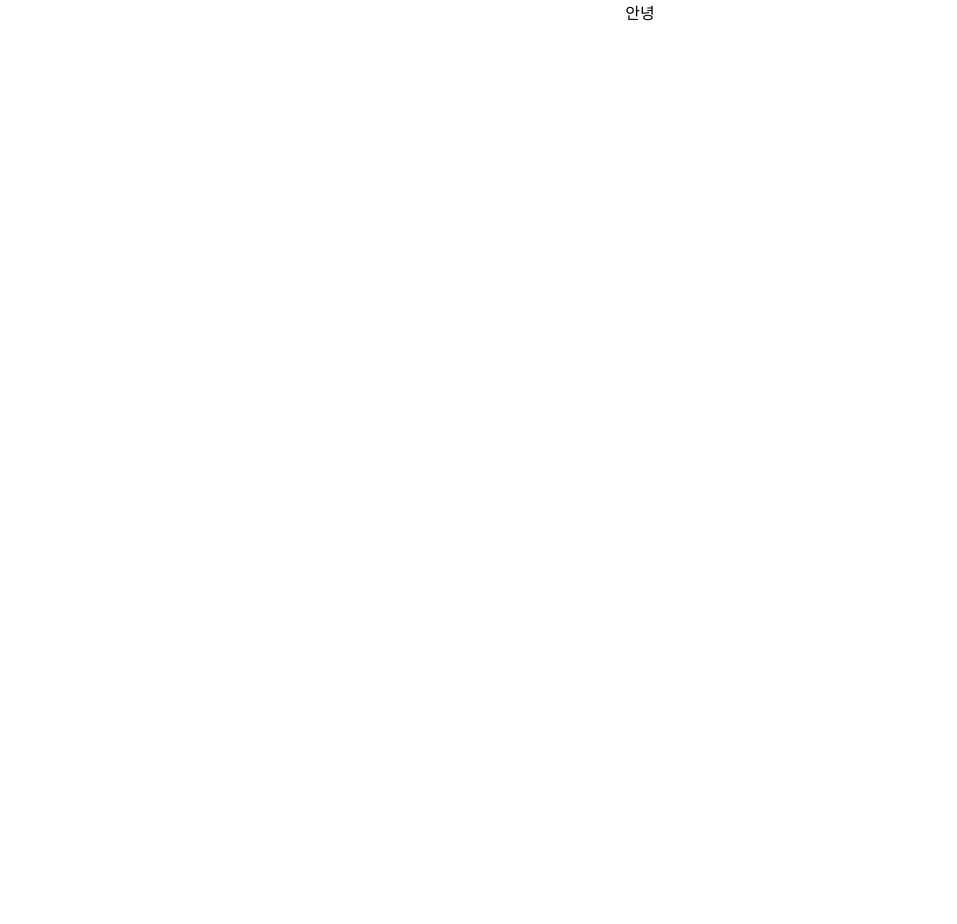
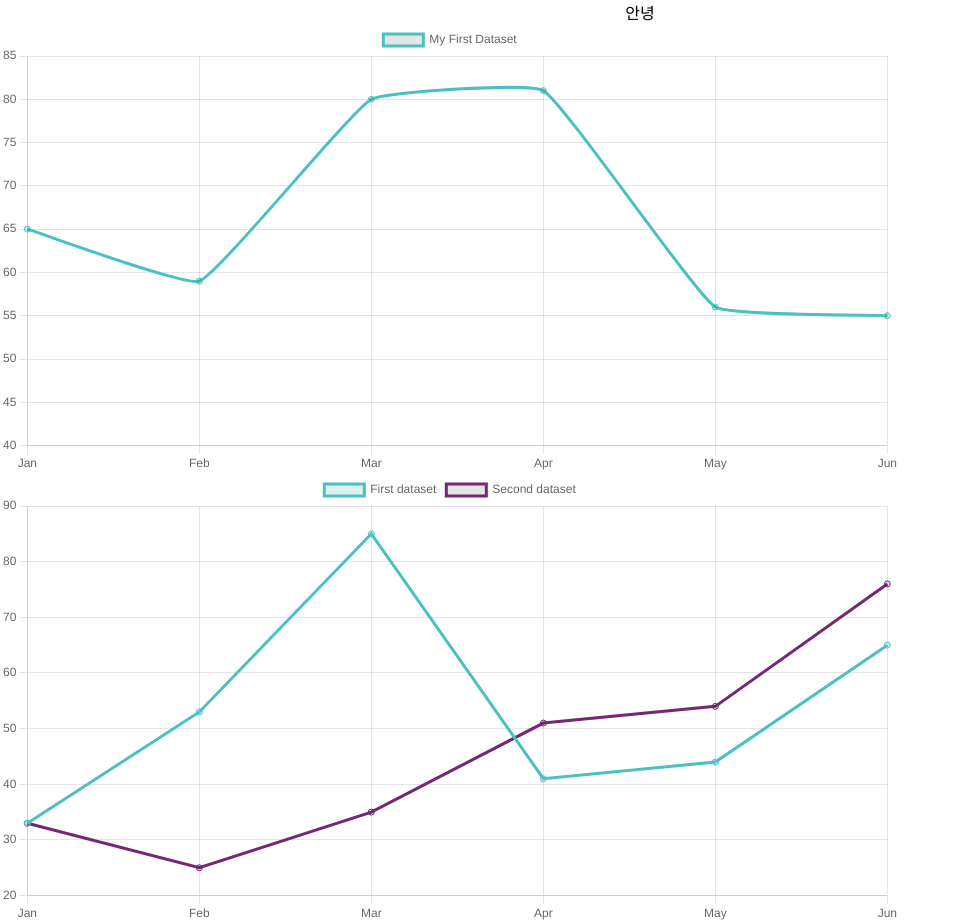
Before and after one commit to Suyoooi/Chart, a React (Create React App) app: page / in a window 1280 px wide. Shown: the whole page, without its empty margins (0-957 px from the left). Before the commit the page ends 800 px from the top, so only its background shows below. Built offline with nearby package versions, Linux system fonts and the light colour scheme.

Commit message:
feat: react-chart 생성

```diff
--- a/src/App.js
+++ b/src/App.js
@@ -1,10 +1,14 @@
 import "./App.css";
 import Main from "./constant/Main";
+import ReactChart from "./constant/React-Chart-2";
+import ReactChartTest from "./constant/React-Chart-2-Test";
 
 function App() {
   return (
     <div className="App">
       <Main />
+      <ReactChart />
+      <ReactChartTest />
     </div>
   );
 }
--- /dev/null
+++ b/src/constant/React-Chart-2-Test.jsx
@@ -0,0 +1,37 @@
+import React from "react";
+import styled from "styled-components";
+import { Line } from "react-chartjs-2";
+
+const data = {
+  labels: ["Jan", "Feb", "Mar", "Apr", "May", "Jun"],
+  datasets: [
+    {
+      label: "First dataset",
+      data: [33, 53, 85, 41, 44, 65],
+      fill: true,
+      backgroundColor: "rgba(75,192,192,0.2)",
+      borderColor: "rgba(75,192,192,1)",
+    },
+    {
+      label: "Second dataset",
+      data: [33, 25, 35, 51, 54, 76],
+      fill: false,
+      borderColor: "#742774",
+    },
+  ],
+};
+
+const ReactChartTest = () => {
+  return (
+    <Container>
+      <Line data={data} />
+    </Container>
+  );
+};
+
+export default ReactChartTest;
+
+const Container = styled.div`
+  width: 90vw;
+  max-width: 900px;
+`;
--- /dev/null
+++ b/src/constant/React-Chart-2.jsx
@@ -0,0 +1,52 @@
+import styled from "styled-components";
+import { Line } from "react-chartjs-2";
+import { CategoryScale } from "chart.js";
+import {
+  Chart as ChartJS,
+  LinearScale,
+  PointElement,
+  LineElement,
+  Title,
+  Tooltip,
+  Legend,
+} from "chart.js";
+
+ChartJS.register(
+  CategoryScale,
+  LinearScale,
+  PointElement,
+  LineElement,
+  Title,
+  Tooltip,
+  Legend
+);
+
+const data = {
+  labels: ["Jan", "Feb", "Mar", "Apr", "May", "Jun"],
+  datasets: [
+    {
+      label: "My First Dataset",
+      data: [65, 59, 80, 81, 56, 55, 40],
+      fill: false,
+      borderColor: "rgb(75, 192, 192)",
+      tension: 0.1,
+    },
+  ],
+};
+
+// Line.register(CategoryScale);
+
+const ReactChart = () => {
+  return (
+    <Container>
+      <Line data={data} />
+    </Container>
+  );
+};
+
+export default ReactChart;
+
+const Container = styled.div`
+  width: 90vw;
+  max-width: 900px;
+`;
```
